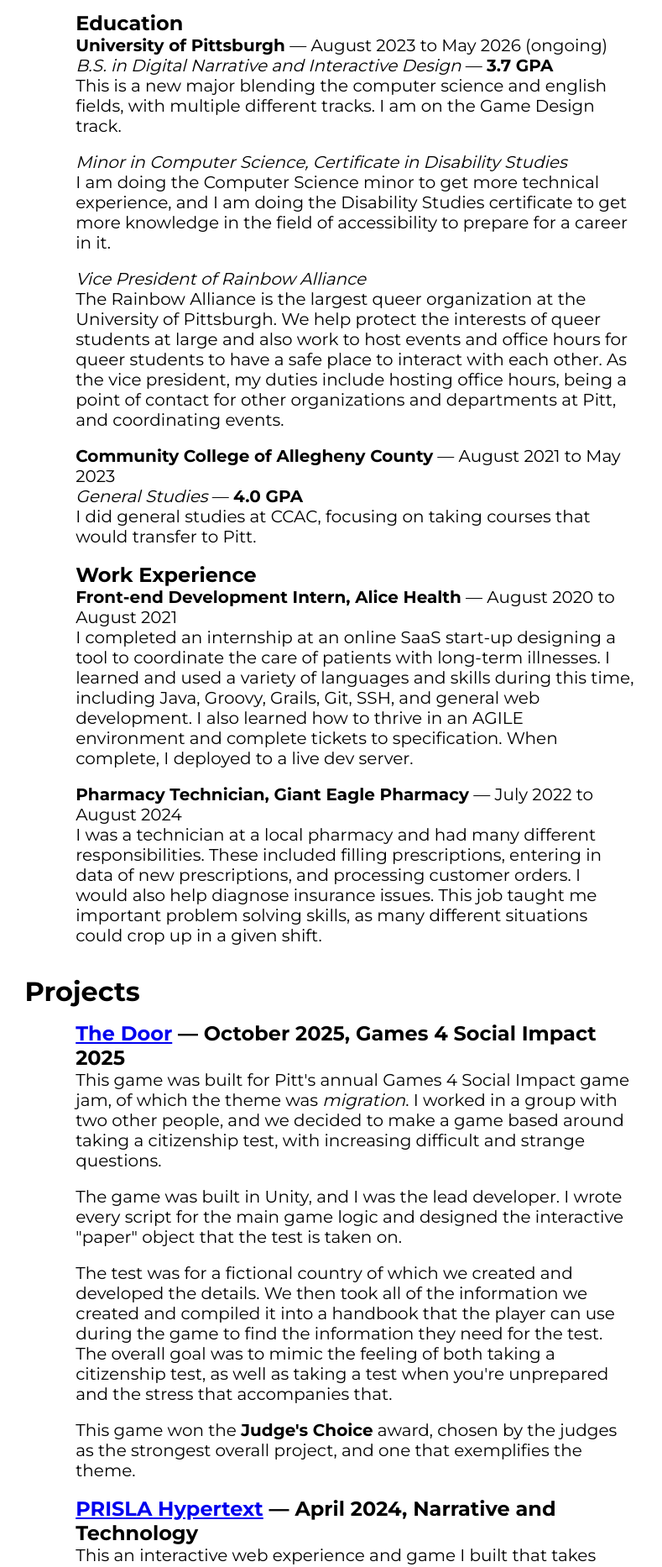
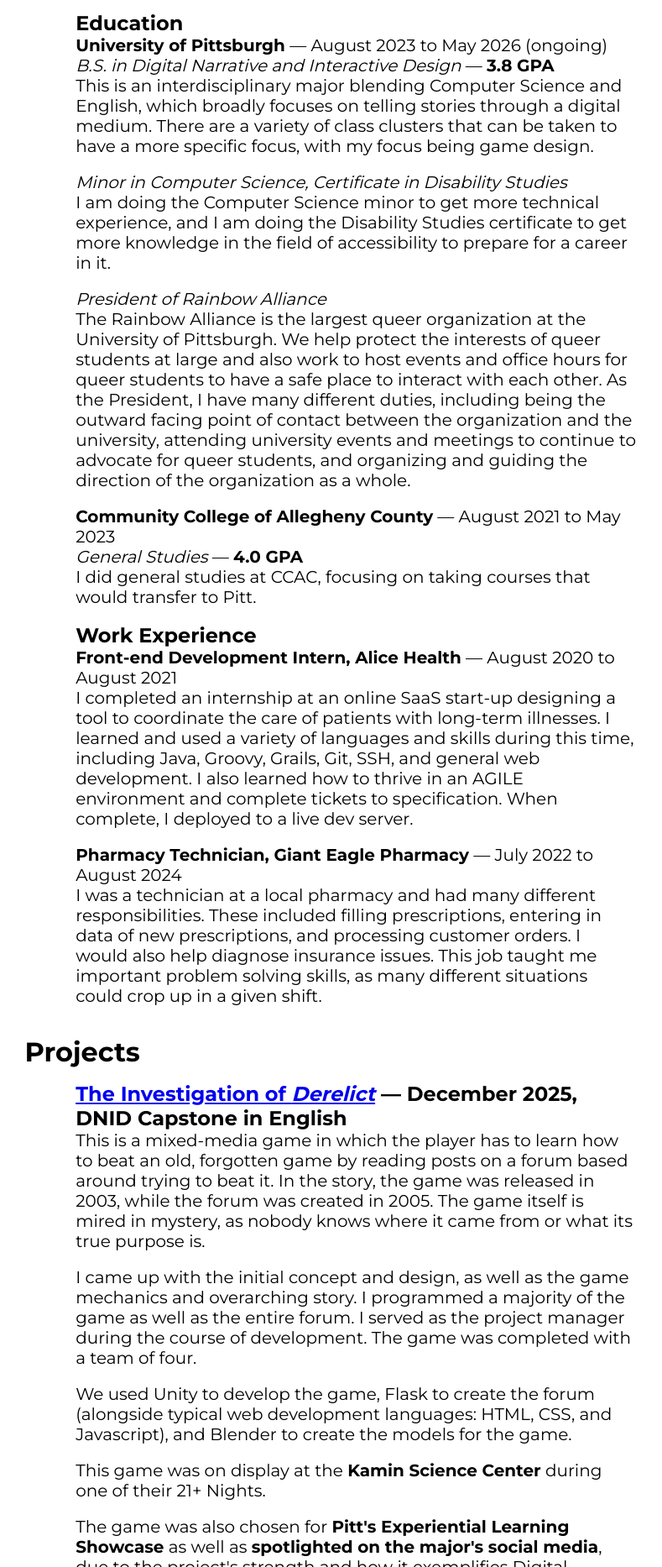
Before and after one commit to azaventure/portfolio, a plain HTML site: page index.html in a window 1280 px wide. Shown: the part 434-2300 px from the top of the page at 84% size, without its empty margins (185-974 px from the left). Drawn offline with Linux system fonts and the light colour scheme; a script that the page names is missing.

Commit message:
added derelict

```diff
--- a/index.html
+++ b/index.html
@@ -27,7 +27,7 @@
     <main>
         <h1>Hi! I'm Aza. This is my portfolio.</h1>
         <p id="introduction">
-            My name is Aza Mohanty, and I'm a Junior at the University of Pittsburgh.
+            My name is Aza Mohanty, and I'm a Senior at the University of Pittsburgh.
             I'm studying <b>Digital Narrative and Interactive Design</b>, as well as doing a minor in
             <b>Computer Science</b> and a certificate in <b>Disability Studies</b>. My goal is to work broadly
             in <b>accessible entertainment technology</b>.
@@ -40,9 +40,12 @@
         <h3>Education</h3>
 
         <p><strong>University of Pittsburgh</strong> — August 2023 to May 2026 (ongoing)</p>
-        <p><i>B.S. in Digital Narrative and Interactive Design</i> — <strong>3.7 GPA</strong></p>
-        <p>This is a new major blending the computer science and english fields, with multiple different tracks. I am on
-            the Game Design track.</p>
+        <p><i>B.S. in Digital Narrative and Interactive Design</i> — <strong>3.8 GPA</strong></p>
+        <p>
+            This is an interdisciplinary major blending Computer Science and English, which broadly focuses on telling stories
+            through a digital medium. There are a variety of class clusters that can be taken to have a more specific focus,
+            with my focus being game design.
+        </p>
         <br />
         <p><i>Minor in Computer Science, Certificate in Disability Studies</i></p>
         <p>
@@ -51,16 +54,16 @@
             to get more knowledge in the field of accessibility to prepare for a career in it.
         </p>
         <br />
-        <p><i>Vice President of Rainbow Alliance</i></p>
+        <p><i>President of Rainbow Alliance</i></p>
         <p>
             The Rainbow Alliance is the largest queer organization at the University of Pittsburgh. We help protect
             the interests of queer students at large and also work to host events and office hours for queer students
-            to have a safe place to interact with each other. As the vice president, my duties include hosting office
-            hours,
-            being a point of contact for other organizations and departments at Pitt, and coordinating events.
+            to have a safe place to interact with each other. As the President, I have many different duties, including
+            being the outward facing point of contact between the organization and the university, attending university events
+            and meetings to continue to advocate for queer students, and organizing and guiding the direction of the organization
+            as a whole.
         </p>
         <br />
-
         <p><strong>Community College of Allegheny County</strong> — August 2021 to May 2023</p>
         <p><i>General Studies</i> — <strong>4.0 GPA</strong></p>
         <p>I did general studies at CCAC, focusing on taking courses that would transfer to Pitt.</p>
@@ -91,7 +94,35 @@
         <div class="header-bar" id="projects"></div>
         <p>
         <h2>Projects</h2>
-
+        <h3><strong><a href="https://www.derelictdiscussion.com">The Investigation of <i>Derelict</i></a></strong> — December 2025, DNID Capstone in English</h3>
+        <p>
+            This is a mixed-media game in which the player has to learn how to beat an old, forgotten game
+            by reading posts on a forum based around trying to beat it. In the story, the game was released
+            in 2003, while the forum was created in 2005. The game itself is mired in mystery, as nobody knows
+            where it came from or what its true purpose is.
+        </p>
+        <br />
+        <p>
+            I came up with the initial concept and design, as well as the game mechanics and overarching story.
+            I programmed a majority of the game as well as the entire forum. I served as the project manager
+            during the course of development. The game was completed with a team of four.
+        </p>
+        <br />
+        <p>
+            We used Unity to develop the game, Flask to create the forum (alongside typical web development
+            languages: HTML, CSS, and Javascript), and Blender to create the models for the game.
+        </p>
+        <br />
+        <p>
+            This game was on display at the <strong>Kamin Science Center</strong> during one of their 21+ Nights.
+        </p>
+        <br />
+        <p>
+            The game was also chosen for <strong>Pitt's Experiential Learning Showcase</strong> as well as
+            <strong>spotlighted on the major's social media</strong>, due to the project's strength and how it exemplifies
+            Digital Narrative and Interactive Design as a major.
+        </p>
+        <br />
         <h3><strong><a href="https://azaventure.itch.io/the-door/">The Door</a></strong> — October 2025,
             Games 4 Social Impact 2025</h3>
         <p>
```
